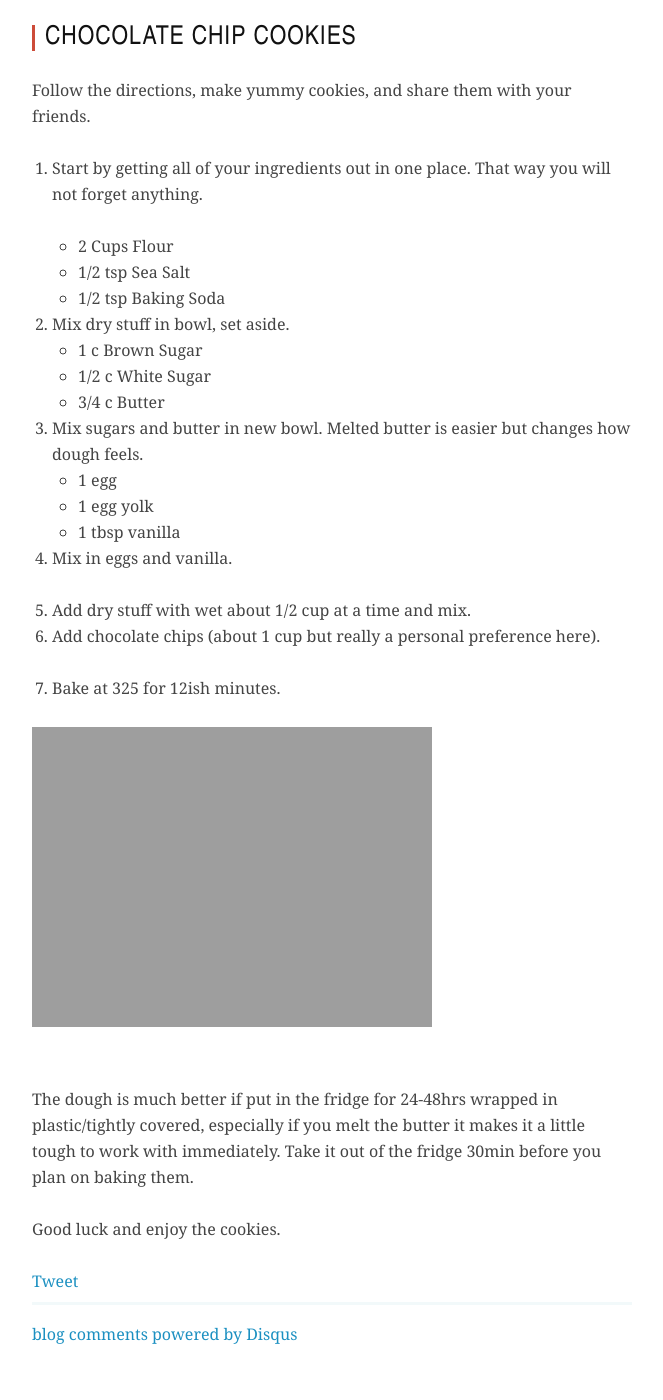
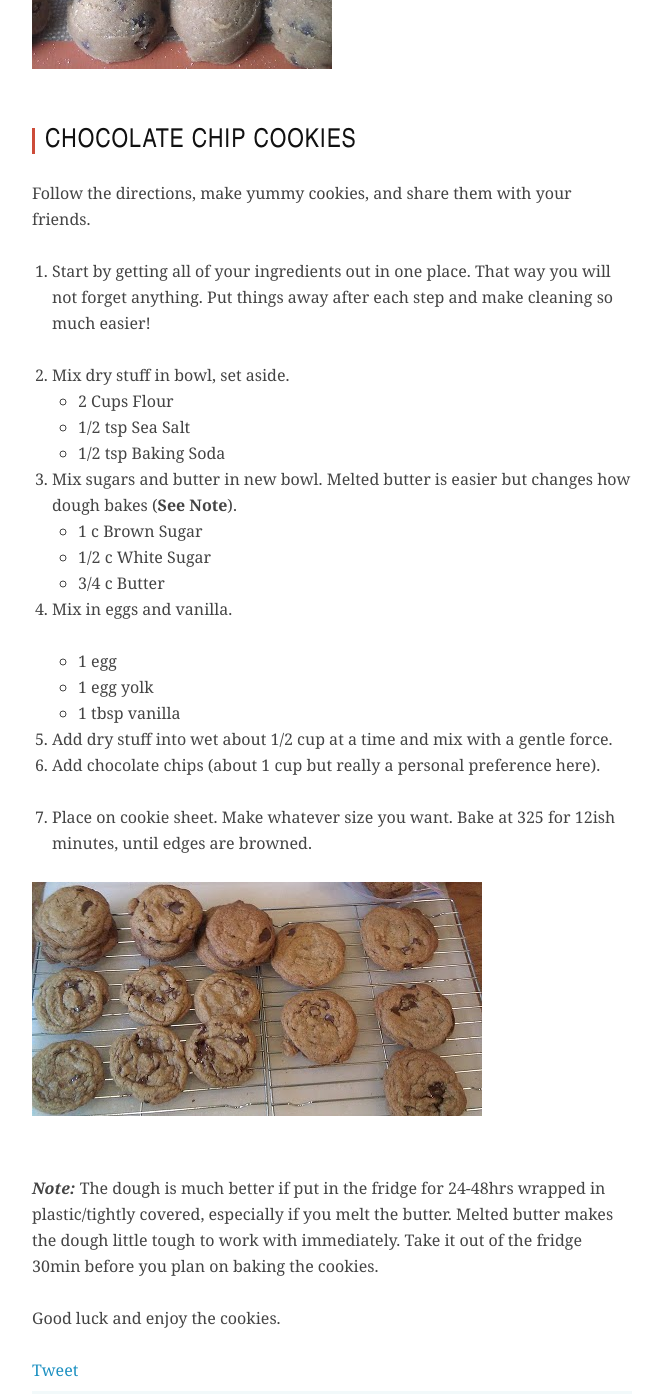
Before and after one commit to joehand/smilingjoe, a Jekyll site: the page built from cookie.markdown, in a window 1280 px wide and 1400 px high, scrolled down 706 px. Shown: the whole window, without its empty margins (308-971 px from the left). Built offline with Jekyll 4.4.1, drawn with Linux system fonts in a browser that asks for light colours; nearby versions of some CDN libraries; some web fonts are replaced; Markdown is read by kramdown in place of the engine named in the settings; comment, search, counter and statistics services are not loaded; before the commit the page ends 2085 px from its top, so only the background shows below that.

```diff
--- a/cookie.markdown
+++ b/cookie.markdown
@@ -10,41 +10,40 @@ type: about
 The real secret is not what you put in the cookies, but how you make them. So be sure to add lots of love!
 
 
-![Cookie Dough]({{ site.imgpath }}cookie_dough.jpg "Dough Preparing for Battle (Credit:Joe Hand)")
+![Cookie Dough]({{ site.imgpath }}/cookie_dough.jpg "Dough Preparing for Battle (Credit:Joe Hand)")
 
 ###Chocolate Chip Cookies
 
 Follow the directions, make yummy cookies, and share them with your friends.
 
-1.	Start by getting all of your ingredients out in one place. That way you will not forget anything.
+1.	Start by getting all of your ingredients out in one place. That way you will not forget anything. Put things away after each step and make cleaning so much easier!
 
-
+2.	Mix dry stuff in bowl, set aside.
 	*	2 Cups Flour
 	*	1/2 tsp Sea Salt
 	*	1/2 tsp Baking Soda
 
-2.	Mix dry stuff in bowl, set aside.
+3.	Mix sugars and butter in new bowl. Melted butter is easier but changes how dough bakes (__See Note__).
 	*	1 c Brown Sugar
 	*	1/2 c White Sugar
 	*	3/4 c Butter
 
-3.	Mix sugars and butter in new bowl. Melted butter is easier but changes how dough feels.
+4.	Mix in eggs and vanilla.
+
 	*	1 egg
 	*	1 egg yolk
 	*	1 tbsp vanilla
 
-4.	Mix in eggs and vanilla.
-
-5.	Add dry stuff with wet about 1/2 cup at a time and mix.
+5.	Add dry stuff into wet about 1/2 cup at a time and mix with a gentle force.
 6.	Add chocolate chips (about 1 cup but really a personal preference here).
 
-7.	Bake at 325 for 12ish minutes.
+7.	Place on cookie sheet. Make whatever size you want. Bake at 325 for 12ish minutes, until edges are browned.
 
 
-![Cookies]({{ site.imgpath }}cookies_med.jpg "Cookies (Credit:Joe Hand)")
+![Cookies]({{ site.imgpath }}/cookies_med.jpg "Cookies (Credit:Joe Hand)")
 
 
-The dough is much better if put in the fridge for 24-48hrs wrapped in plastic/tightly covered, especially if you melt the butter it makes it a little tough to work with immediately. Take it out of the fridge 30min before you plan on baking them.
+___Note:___ The dough is much better if put in the fridge for 24-48hrs wrapped in plastic/tightly covered, especially if you melt the butter. Melted butter makes the dough little tough to work with immediately. Take it out of the fridge 30min before you plan on baking the cookies.
 
 
 
--- a/support.markdown
+++ b/support.markdown
@@ -10,4 +10,4 @@ This page will have all the juicy details about how you can help me, help your c
 
 ####Joe is busy working away on real content for this page.
 
-Until I get stuff up, why don't you [make some cookies](http://smilingjoe.com/cookie.html) and share them with friends.
+Until I get stuff up, why don't you [make some cookies]({{ site.blog_url }}/cookie.html) and share them with friends.
```
Also changed, not shown: _posts/2011-07-22-cookies-happiness.markdown (added, +58 -0 lines).
